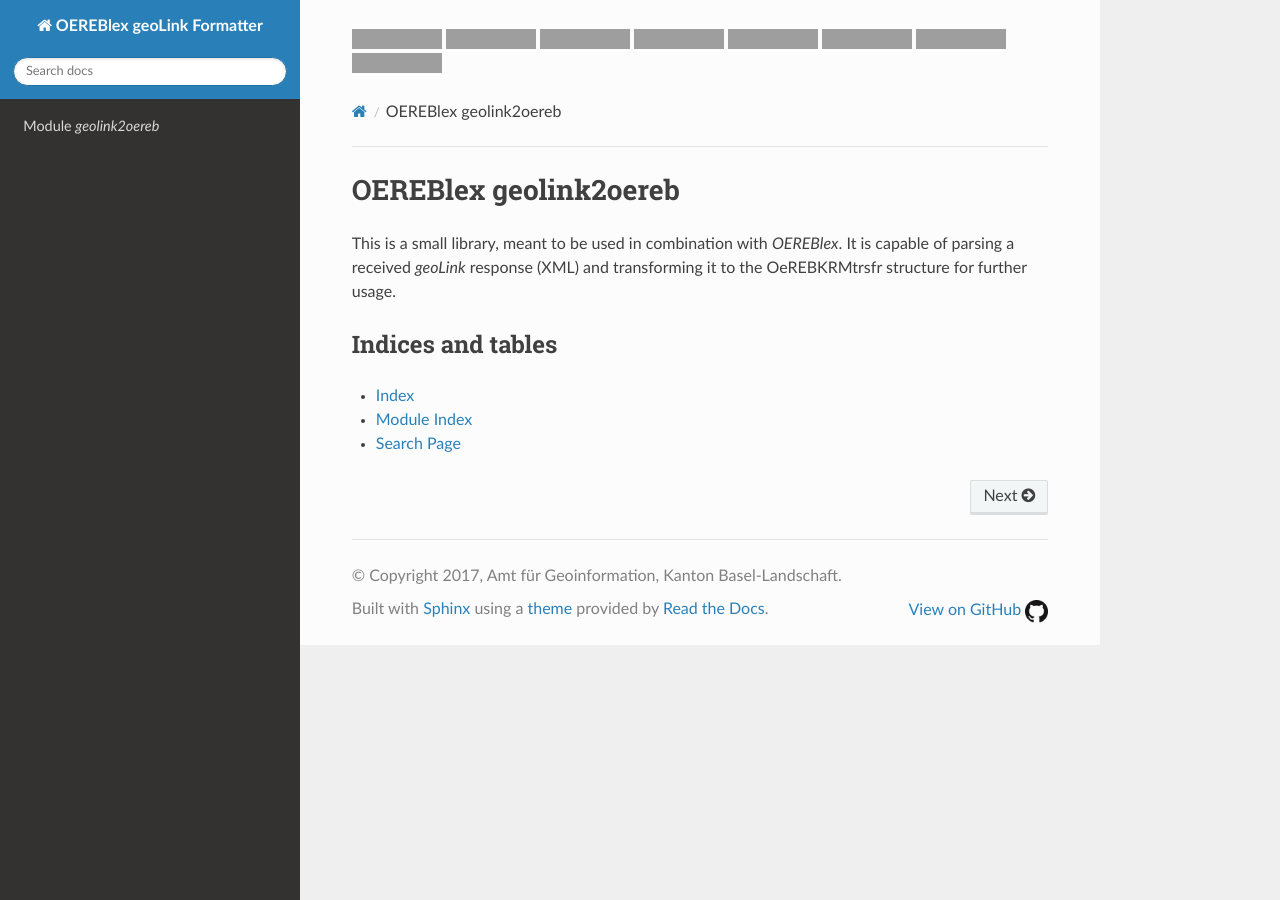
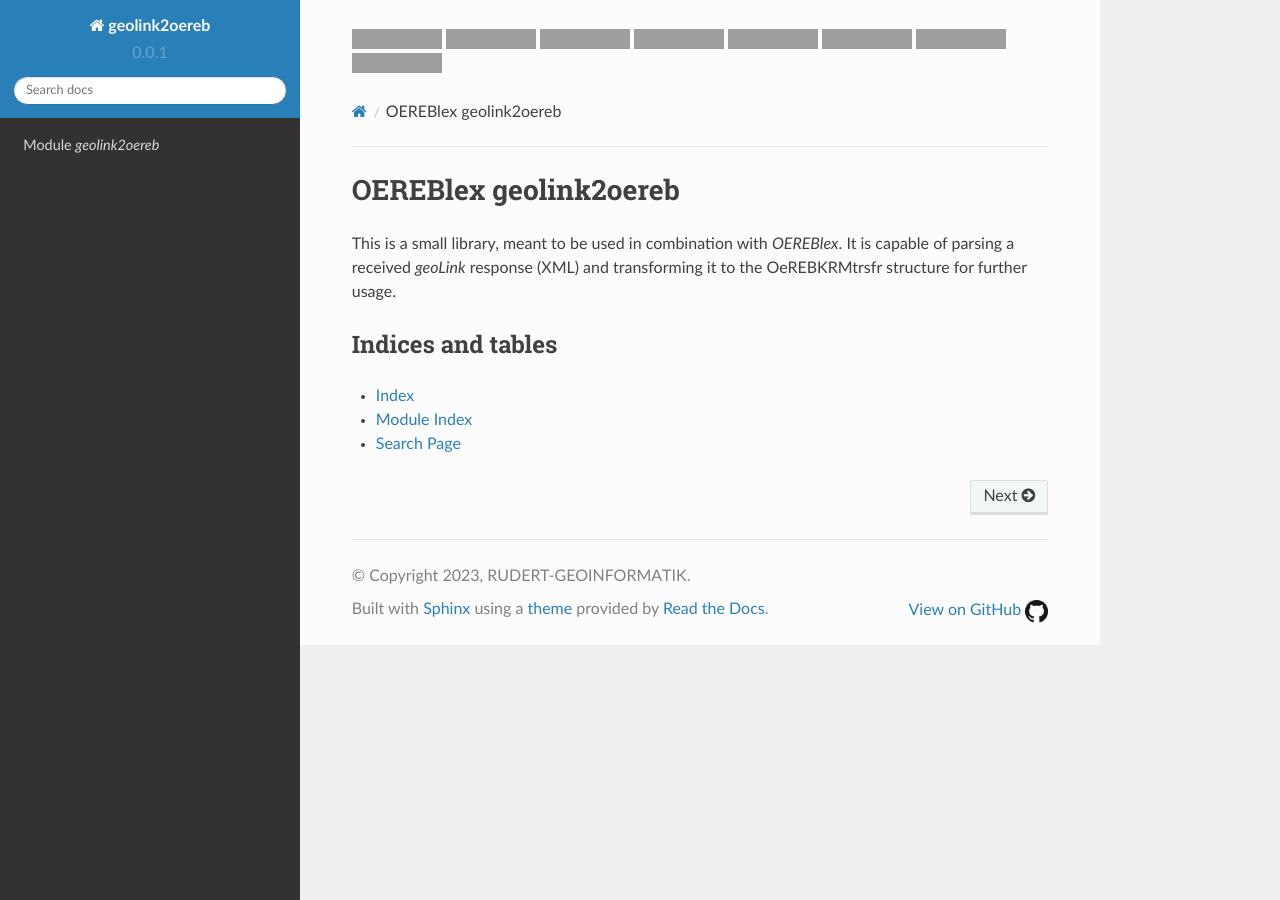
Before and after one commit to openoereb/geolink2oereb, a Sphinx documentation site: the page built from doc/source/index.rst, in a window 1280 px wide, cut to the strip 0-900 px from the top of the page. Built offline with Sphinx 7.4.7 and the Read the Docs theme 2.0.0, drawn with Linux system fonts in a browser that asks for light colours; the version number is read from the project's files by our own code; grey boxes are pictures that could not be loaded.

```diff
--- a/doc/source/conf.py
+++ b/doc/source/conf.py
@@ -16,9 +16,9 @@
 # add these directories to sys.path here. If the directory is relative to the
 # documentation root, use os.path.abspath to make it absolute, like shown here.
 #
-# import os
-# import sys
-# sys.path.insert(0, os.path.abspath('.'))
+import os
+import sys
+sys.path.insert(0, os.path.abspath(os.path.join('..', '..', 'src')))
 
 
 # -- General configuration ------------------------------------------------
@@ -30,6 +30,9 @@
 # Add any Sphinx extension module names here, as strings. They can be
 # extensions coming with Sphinx (named 'sphinx.ext.*') or your custom
 # ones.
+
+
+
 from geolink2oereb import __version__
 
 
@@ -55,9 +58,9 @@ source_suffix = '.rst'
 master_doc = 'index'
 
 # General information about the project.
-project = 'OEREBlex geoLink Formatter'
-copyright = '2017, Amt für Geoinformation, Kanton Basel-Landschaft'
-author = 'Karsten Deininger'
+project = 'geolink2oereb'
+copyright = '2023, RUDERT-GEOINFORMATIK'
+author = 'Clemens Rudert'
 
 # The version info for the project you're documenting, acts as replacement for
 # |version| and |release|, also used in various other places throughout the
@@ -109,7 +112,7 @@ html_static_path = ['_static']
 # -- Options for HTMLHelp output ------------------------------------------
 
 # Output file base name for HTML help builder.
-htmlhelp_basename = 'OEREBlexgeoLinkFormatterdoc'
+htmlhelp_basename = 'Geolink2Oerebdoc'
 
 # If true, links to the reST sources are added to the pages.
 html_show_sourcelink = False
@@ -139,8 +142,8 @@ latex_elements = {
 # (source start file, target name, title,
 #  author, documentclass [howto, manual, or own class]).
 latex_documents = [
-    (master_doc, 'OEREBlexgeoLinkFormatter.tex', u'OEREBlex geoLink Formatter Documentation',
-     u'Karsten Deininger', 'manual'),
+    (master_doc, 'Geolink2Oerebdoc.tex', u'geolink2oereb Documentation',
+     u'Clemens Rudert', 'manual'),
 ]
 
 
@@ -149,7 +152,7 @@ latex_documents = [
 # One entry per manual page. List of tuples
 # (source start file, name, description, authors, manual section).
 man_pages = [
-    (master_doc, 'oereblexgeolinkformatter', u'OEREBlex geoLink Formatter Documentation',
+    (master_doc, 'geolink2oereb', u'geolink2oereb Documentation',
      [author], 1)
 ]
 
@@ -160,8 +163,8 @@ man_pages = [
 # (source start file, target name, title, author,
 #  dir menu entry, description, category)
 texinfo_documents = [
-    (master_doc, 'OEREBlexgeoLinkFormatter', u'OEREBlex geoLink Formatter Documentation',
-     author, 'OEREBlexgeoLinkFormatter', 'One line description of project.',
+    (master_doc, 'geolink2oereb', u'geolink2oereb Documentation',
+     author, 'geolink2oereb', 'One line description of project.',
      'Miscellaneous'),
 ]
 
--- a/setup.py
+++ b/setup.py
@@ -4,6 +4,7 @@ import os
 from os.path import splitext, basename
 
 from setuptools import setup, find_packages
+from geolink2oereb import __version__
 
 here = os.path.abspath(os.path.dirname(__file__))
 with open(os.path.join(here, 'README.md')) as f:
@@ -24,7 +25,7 @@ tests_require = [
 
 setup(
     name='geolink2oereb',
-    version='0.0.1',
+    version=__version__,
     description='Transforms a geolink to OeREBKRMtrsfr_V2_0 document entities',
     license='BSD',
     long_description='{readme}\n\n{changelog}'.format(readme=readme, changelog=changelog),
--- a/src/geolink2oereb/__init__.py
+++ b/src/geolink2oereb/__init__.py
@@ -0,0 +1 @@
+__version__ = '0.0.1'
```
